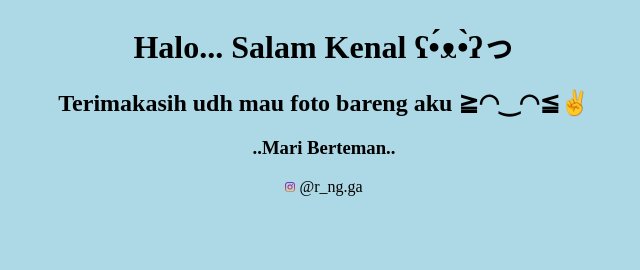
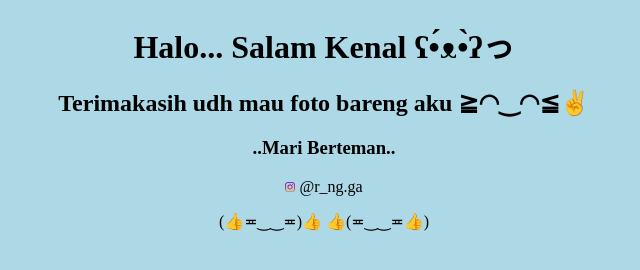
Before and after one commit to okon0miyaki/GreetCard, a plain HTML site: page index.html in a window 1280 px wide. Shown: the whole page, without its empty margins (316-956 px from the left). Drawn offline with Linux system fonts and the light colour scheme.

Commit message:
Update index.html

```diff
--- a/index.html
+++ b/index.html
@@ -12,5 +12,6 @@
   <h2 align="middle">Terimakasih udh mau foto bareng aku ≧◠‿◠≦✌</h2>
   <h3 align="middle">..Mari Berteman..</h3>
   <p align="middle"><img src="instagramicon.jpg" style="width:10px;height:10px">  @r_ng.ga</p>
+  <p align="middle">(👍≖‿‿≖)👍 👍(≖‿‿≖👍)</p>
   </body>
 </html>
```
